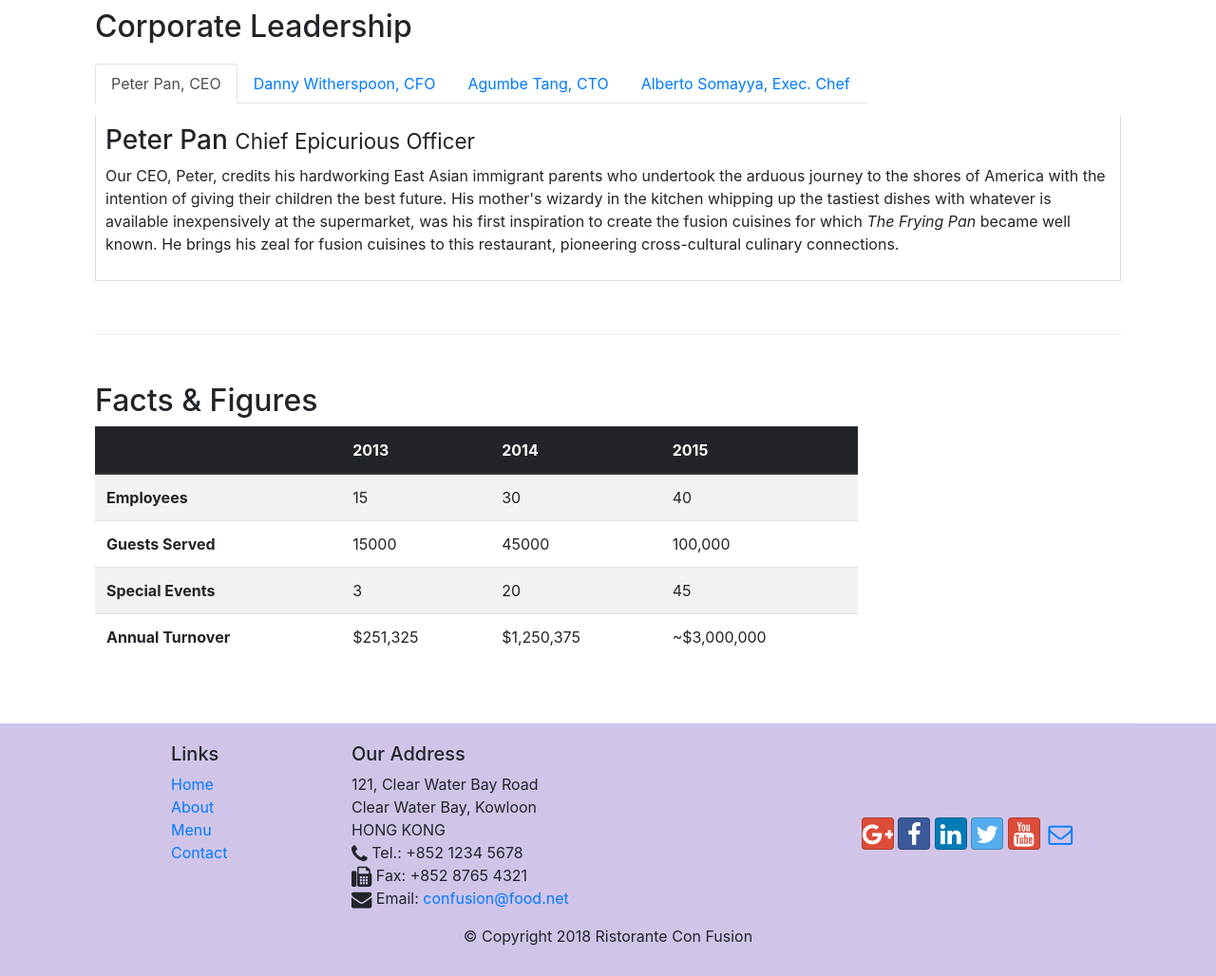
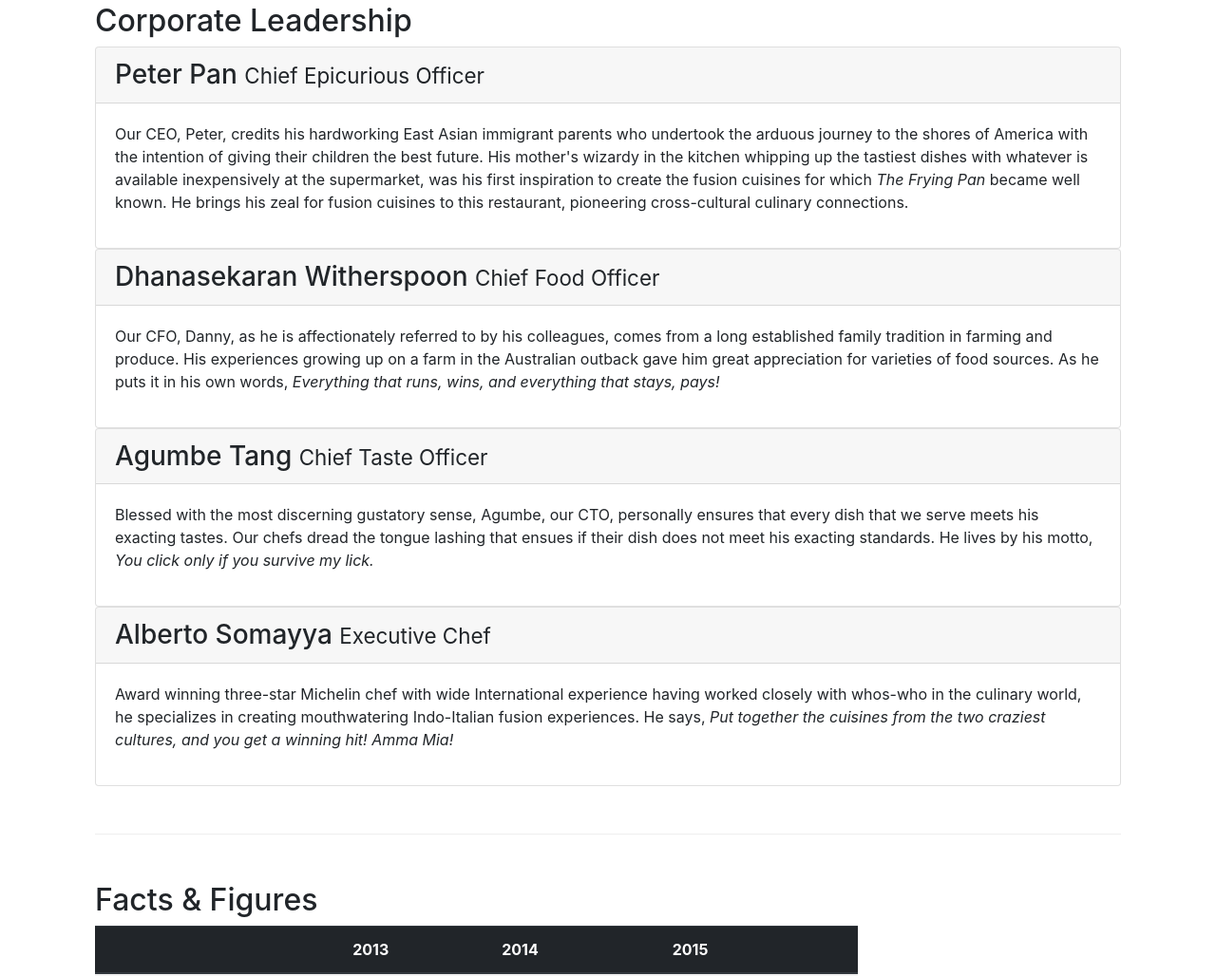
Before and after one commit to rociomarco/Bootstrap4, a website: page aboutus.html in a window 1280 px wide. Shown: the part 969-1997 px from the top of the page at 95% size. Drawn offline with nearby package versions, Linux system fonts and the light colour scheme.

Commit message:
added accordion

```diff
--- a/aboutus.html
+++ b/aboutus.html
@@ -103,43 +103,64 @@
         <div class="container">
             <div class="row row-content align-items-center">
                 <h2>Corporate Leadership</h2>
-                <ul class="nav nav-tabs">
-                    <li class="nav-item">
-                        <a class="nav-link active" href="#peter"
-                            role="tab" data-toggle="tab"> Peter Pan, CEO</a>
-                    </li>
-                    <li class="nav-item">
-                        <a class="nav-link" href="#danny" role="tab"
-                           data-toggle="tab">Danny Witherspoon, CFO</a>
-                    </li>
-                    <li class="nav-item">
-                        <a class="nav-link" href="#agumbe"role="tab"
-                           data-toggle="tab">Agumbe Tang, CTO</a>
-                    </li>
-                    <li class="nav-item">
-                        <a class="nav-link" href="#alberto" role="tab"
-                           data-toggle="tab">Alberto Somayya, Exec. Chef</a>
-                    </li>
-                </ul>
-                <div class="tab-content">
-                    <div role="tabpanel" class="tab-pane fade show active" id="peter">
-                        <h3>Peter Pan <small>Chief Epicurious Officer</small></h3>
-                        <p class="d-none d-sm-block">Our CEO, Peter, credits his hardworking East Asian immigrant parents who undertook the arduous journey to the shores of America with the intention of giving their children the best future. His mother's wizardy in the kitchen whipping up the tastiest dishes with whatever is available inexpensively at the supermarket, was his first inspiration to create the fusion cuisines for which <em>The Frying Pan</em> became well known. He brings his zeal for fusion cuisines to this restaurant, pioneering cross-cultural culinary connections.</p>
+                <div id="accordion">
+                    <div class="card">
+                        <div class="card-header" role="tab" id="peterhead">
+                            <h3 class="mb-0">
+                                <a data-toggle="collapse" data-target="#peter">
+                                    Peter Pan <small>Chief Epicurious Officer</small>
+                                </a>
+                            </h3>
+                        </div>
+                            <div role="tabpanel" class="collapse show" id="peter" data-parent="#accordion">
+                                <div class="card-body">
+                                    <p class="d-none d-sm-block">Our CEO, Peter, credits his hardworking East Asian immigrant parents who undertook the arduous journey to the shores of America with the intention of giving their children the best future. His mother's wizardy in the kitchen whipping up the tastiest dishes with whatever is available inexpensively at the supermarket, was his first inspiration to create the fusion cuisines for which <em>The Frying Pan</em> became well known. He brings his zeal for fusion cuisines to this restaurant, pioneering cross-cultural culinary connections.</p>
+                                </div>
+                            </div>
+                    </div>
+                    <div class="card">
+                        <div class="card-header" role="tab" id="dannyhead">
+                            <h3 class="mb-0">
+                                <a data-toggle="collapse" data-target="#danny">
+                                    Dhanasekaran Witherspoon <small>Chief Food Officer</small>
+                                </a>
+                            </h3>
+                        </div>
+                        <div role="tabpanel" class="collapse show" id="danny" data-parent="#accordion">
+                            <div class="card-body">
+                                <p class="d-none d-sm-block">Our CFO, Danny, as he is affectionately referred to by his colleagues, comes from a long established family tradition in farming and produce. His experiences growing up on a farm in the Australian outback gave him great appreciation for varieties of food sources. As he puts it in his own words, <em>Everything that runs, wins, and everything that stays, pays!</em></p>
+                            </div>
+                        </div>
                     </div>
 
-                    <div role="tabpanel" class="tab-pane fade" id="danny">
-                        <h3>Dhanasekaran Witherspoon <small>Chief Food Officer</small></h3>
-                        <p class="d-none d-sm-block">Our CFO, Danny, as he is affectionately referred to by his colleagues, comes from a long established family tradition in farming and produce. His experiences growing up on a farm in the Australian outback gave him great appreciation for varieties of food sources. As he puts it in his own words, <em>Everything that runs, wins, and everything that stays, pays!</em></p>
+                    <div class="card">
+                        <div class="card-header" role="tab" id="agumbehead">
+                            <h3 class="mb-0">
+                                <a data-toggle="collapse" data-target="#agumbe">
+                                    Agumbe Tang <small>Chief Taste Officer</small>
+                                </a>
+                            </h3>
+                        </div>
+                        <div role="tabpanel" class="collapse show" id="agumbe" data-parent="#accordion">
+                            <div class="card-body">
+                                <p class="d-none d-sm-block">Blessed with the most discerning gustatory sense, Agumbe, our CTO, personally ensures that every dish that we serve meets his exacting tastes. Our chefs dread the tongue lashing that ensues if their dish does not meet his exacting standards. He lives by his motto, <em>You click only if you survive my lick.</em></p>
+                            </div>
+                        </div>
                     </div>
 
-                    <div role="tabpanel" class="tab-pane fade" id="agumbe">
-                        <h3>Agumbe Tang <small>Chief Taste Officer</small></h3>
-                        <p class="d-none d-sm-block">Blessed with the most discerning gustatory sense, Agumbe, our CTO, personally ensures that every dish that we serve meets his exacting tastes. Our chefs dread the tongue lashing that ensues if their dish does not meet his exacting standards. He lives by his motto, <em>You click only if you survive my lick.</em></p>
-                    </div>
-
-                    <div role="tabpanel" class="tab-pane fade" id="alberto">
-                        <h3>Alberto Somayya <small>Executive Chef</small></h3>
-                        <p class="d-none d-sm-block">Award winning three-star Michelin chef with wide International experience having worked closely with whos-who in the culinary world, he specializes in creating mouthwatering Indo-Italian fusion experiences. He says, <em>Put together the cuisines from the two craziest cultures, and you get a winning hit! Amma Mia!</em></p>
+                    <div class="card">
+                        <div class="card-header" role="tab" id="albertohead">
+                            <h3 class="mb-0">
+                                <a data-toggle="collapse" data-target="#alberto">
+                                    Alberto Somayya <small>Executive Chef</small>
+                                </a>
+                            </h3>
+                        </div>
+                        <div role="tabpanel" class="collapse show" id="alberto" data-parent="#accordion">
+                            <div class="card-body">
+                                <p class="d-none d-sm-block">Award winning three-star Michelin chef with wide International experience having worked closely with whos-who in the culinary world, he specializes in creating mouthwatering Indo-Italian fusion experiences. He says, <em>Put together the cuisines from the two craziest cultures, and you get a winning hit! Amma Mia!</em></p>
+                            </div>
+                        </div>
                     </div>
                 </div>
             </div>
```
